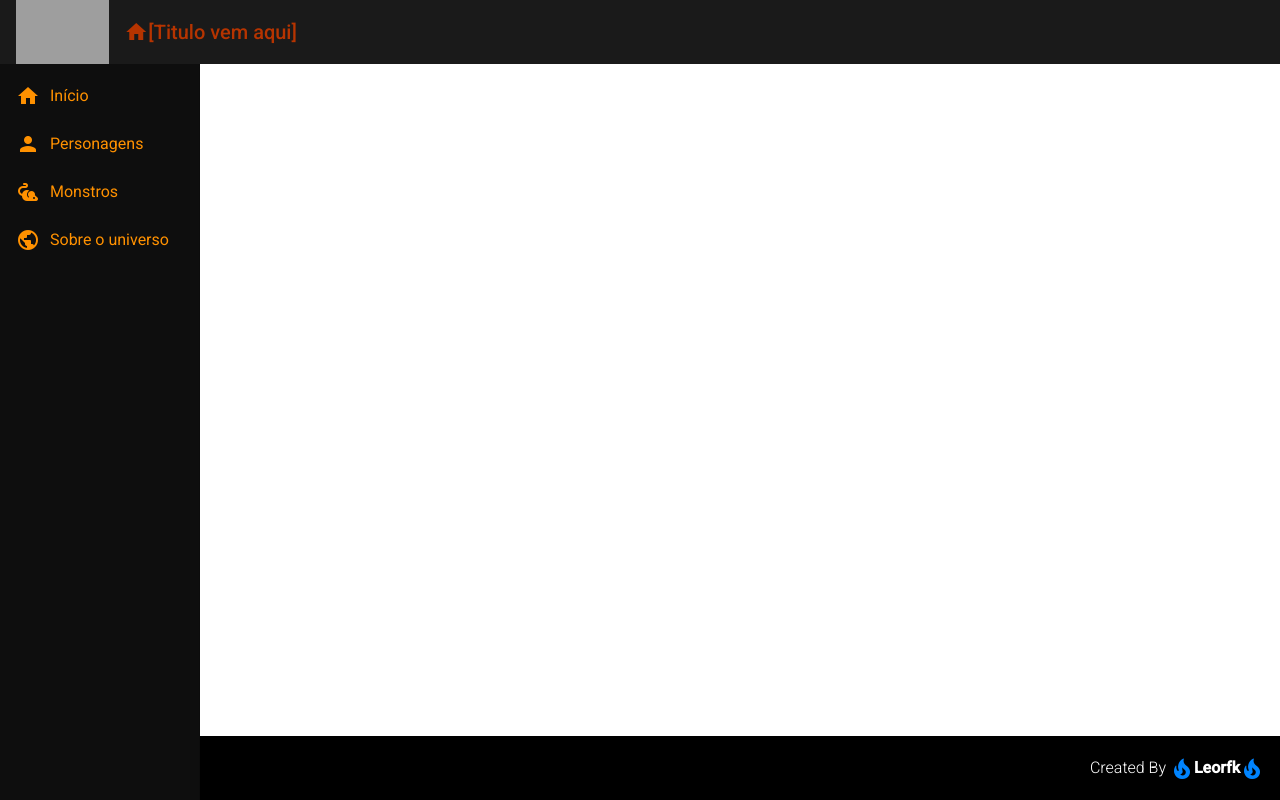
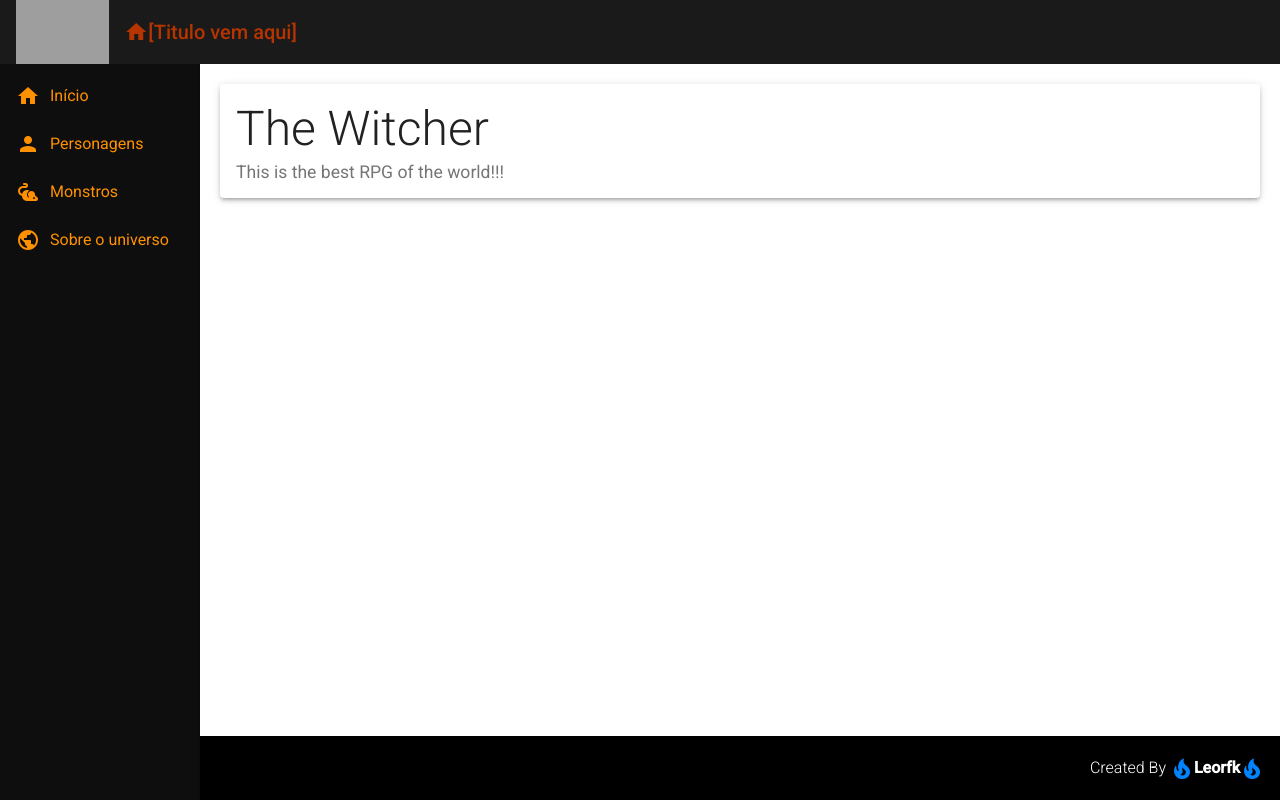
Before and after one commit to Leorfk/witcher-front, an Angular app in the folder frontend/: page / in a window 1280 px wide. Built offline with nearby package versions, Linux system fonts and the light colour scheme; grey boxes are pictures that could not be loaded.

Commit message:
Adicao do component home

```diff
--- a/frontend/src/app/app.module.ts
+++ b/frontend/src/app/app.module.ts
@@ -6,6 +6,7 @@
 import { MatToolbarModule } from '@angular/material/toolbar';
 import { MatSidenavModule } from '@angular/material/sidenav';
 import { MatListModule } from '@angular/material/list';
+import { MatCardModule} from '@angular/material/card'
 import { HeaderComponent } from './componets/template/header/header.component';
 import { FooterComponent } from './componets/template/footer/footer.component';
 import { NavComponent } from './componets/template/nav/nav.component';
@@ -14,7 +15,8 @@
 const MaterialModules = [
   MatToolbarModule,
   MatSidenavModule,
-  MatListModule
+  MatListModule,
+  MatCardModule
 ];
 
 const MyComponents = [
--- a/frontend/src/app/componets/template/nav/nav.component.css
+++ b/frontend/src/app/componets/template/nav/nav.component.css
@@ -17,3 +17,8 @@
 .sidenav i {
   padding-right: 10px;
 }
+
+.content {
+  padding: 20px;
+  background-color: white;
+}
--- a/frontend/src/app/componets/template/nav/nav.component.html
+++ b/frontend/src/app/componets/template/nav/nav.component.html
@@ -27,4 +27,7 @@
       </a>
     </mat-nav-list>
   </mat-sidenav>
+  <mat-sidenav-content class="content">
+    <app-home></app-home>
+  </mat-sidenav-content>
 </mat-sidenav-container>
--- a/frontend/src/app/views/home/home.component.css
+++ b/frontend/src/app/views/home/home.component.css
@@ -0,0 +1,9 @@
+.home .title {
+  font-size: 3rem;
+  font-weight: 300;
+  line-height: 1.2;
+}
+
+.home .subtitle {
+  font-size: 1.1rem;
+}
--- a/frontend/src/app/views/home/home.component.html
+++ b/frontend/src/app/views/home/home.component.html
@@ -0,0 +1,8 @@
+<mat-card class="home mat-elevation-z3">
+  <mat-card-title class="title">
+    The Witcher
+  </mat-card-title>
+  <mat-card-subtitle class="subtitle">
+    This is the best RPG of the world!!!
+  </mat-card-subtitle>
+</mat-card>
```
